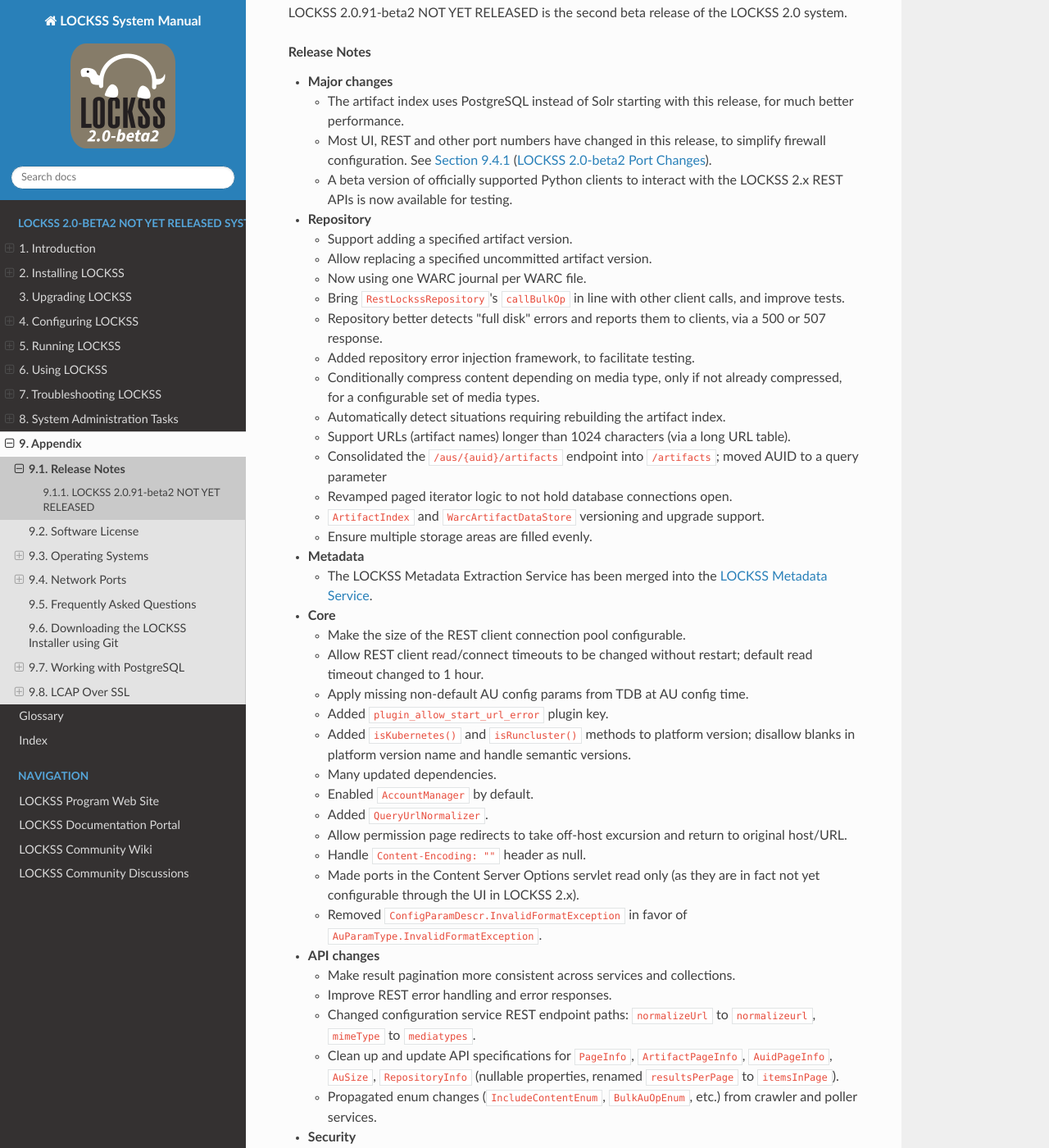
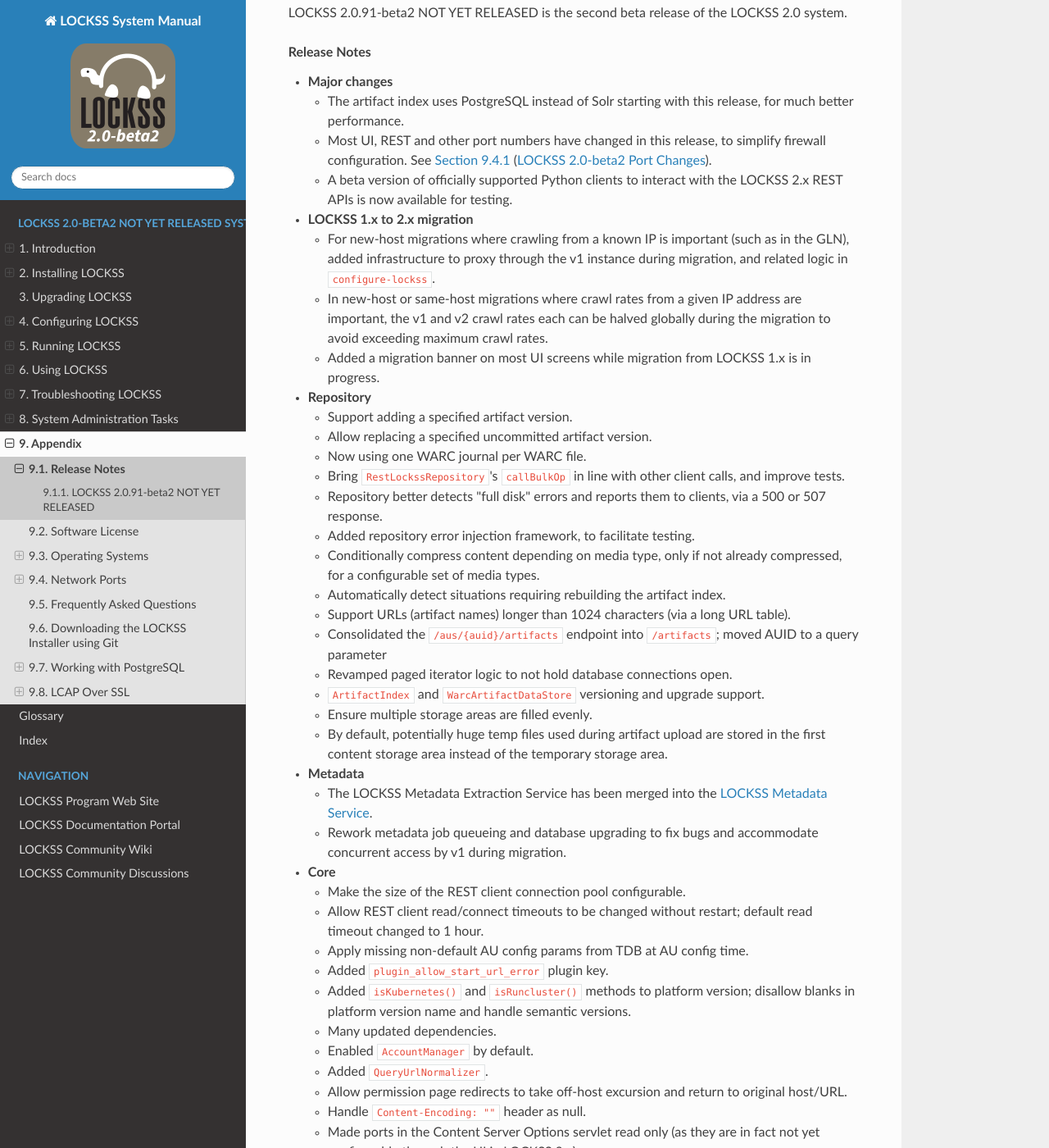
Before and after one commit to lockss/lockss-rtd-manual, a Sphinx documentation site: the page built from docs/appendix/release-notes.rst, in a window 1280 px wide and 1400 px high, scrolled down 307 px. Shown: the whole window at 82% size. Built offline with Sphinx 7.4.7 and the Read the Docs theme 3.1.0, drawn with Linux system fonts in a browser that asks for light colours; pages that are not in the unit, such as notebooks, are missing from menus; some of the changed text lies outside the part shown.

Commit message:
Additional release notes since the initial 2.0-beta2 release branches.

```diff
--- a/docs/appendix/release-notes.rst
+++ b/docs/appendix/release-notes.rst
@@ -23,6 +23,14 @@ LOCKSS 2.0.91-beta2 NOT YET RELEASED is the second beta release of the LOCKSS 2.
    *  Most UI, REST and other port numbers have changed in this release, to simplify firewall configuration. See :numref:`LOCKSS 2.0-beta2 Port Changes` (:ref:`LOCKSS 2.0-beta2 Port Changes`).
 
    *  A beta version of officially supported Python clients to interact with the LOCKSS 2.x REST APIs is now available for testing.
+
+*  **LOCKSS 1.x to 2.x migration**
+
+   *  For new-host migrations where crawling from a known IP is important (such as in the GLN), added infrastructure to proxy through the v1 instance during migration, and related logic in ``configure-lockss``.
+
+   *  In new-host or same-host migrations where crawl rates from a given IP address are important, the v1 and v2 crawl rates each can be halved globally during the migration to avoid exceeding maximum crawl rates.
+
+   *  Added a migration banner on most UI screens while migration from LOCKSS 1.x is in progress.
 
 *  **Repository**
 
@@ -52,9 +60,13 @@ LOCKSS 2.0.91-beta2 NOT YET RELEASED is the second beta release of the LOCKSS 2.
 
    *  Ensure multiple storage areas are filled evenly.
 
+   *  By default, potentially huge temp files used during artifact upload are stored in the first :term:`content storage area` instead of the :term:`temporary storage area`.
+
 *  **Metadata**
 
    *  The LOCKSS Metadata Extraction Service has been merged into the :ref:`LOCKSS Metadata Service`.
+
+   *  Rework metadata job queueing and database upgrading to fix bugs and accommodate concurrent access by v1 during migration.
 
 *  **Core**
 
@@ -81,6 +93,8 @@ LOCKSS 2.0.91-beta2 NOT YET RELEASED is the second beta release of the LOCKSS 2.
    *  Made ports in the Content Server Options servlet read only (as they are in fact not yet configurable through the UI in LOCKSS 2.x).
 
    *  Removed ``ConfigParamDescr.InvalidFormatException`` in favor of ``AuParamType.InvalidFormatException``.
+
+   *  Fixed temp file leaks.
 
 *  **API changes**
 
@@ -140,6 +154,8 @@ LOCKSS 2.0.91-beta2 NOT YET RELEASED is the second beta release of the LOCKSS 2.
 
    *  Check global excludes when following redirects.
 
+   *  Fixed a metadata indexing enabling/disabling bug.
+
 *  **TDB tools**
 
    *  Add ``titleName`` trait to supplant the title block's name.
```
